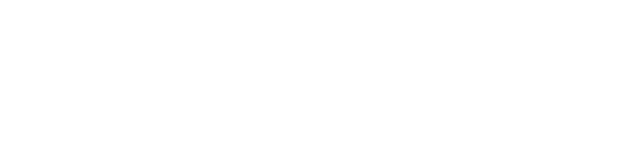
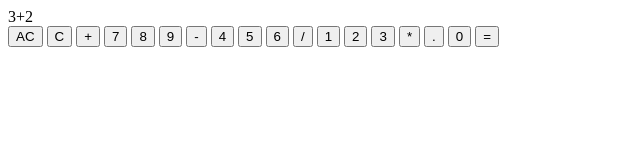
Before and after one commit to rzv12-09/calculator, a plain HTML site: page index.html in a window 1280 px wide. Shown: the whole page, without its empty margins (0-640 px from the left). Drawn offline with Linux system fonts and the light colour scheme.

Commit message:
Add calculator buttons layout in HTML

```diff
--- a/index.html
+++ b/index.html
@@ -7,7 +7,30 @@
     <link href="./style.css" rel="stylesheet">
 </head>
 <body>
+    <div class="container">
+        <div id="display">3+2</div>
+        <div class="buttons">
+            <button id="allclear">AC</button>
+            <button id="clear">C</button>
+            <button id="+">+</button>
+            <button id="7">7</button>
+            <button id="8">8</button>
+            <button id="9">9</button>
+            <button id="-">-</button>
+            <button id="4">4</button>
+            <button id="5">5</button>
+            <button id="6">6</button>
+            <button id="/">/</button>
+            <button id="1">1</button>
+            <button id="2">2</button>
+            <button id="3">3</button>
+            <button id="*">*</button>
+            <button id=".">.</button>
+            <button id="0">0</button>
+            <button id="=">=</button>
+        </div>
 
+    </div>
 
 
     <script src="./script.js"></script>
```
